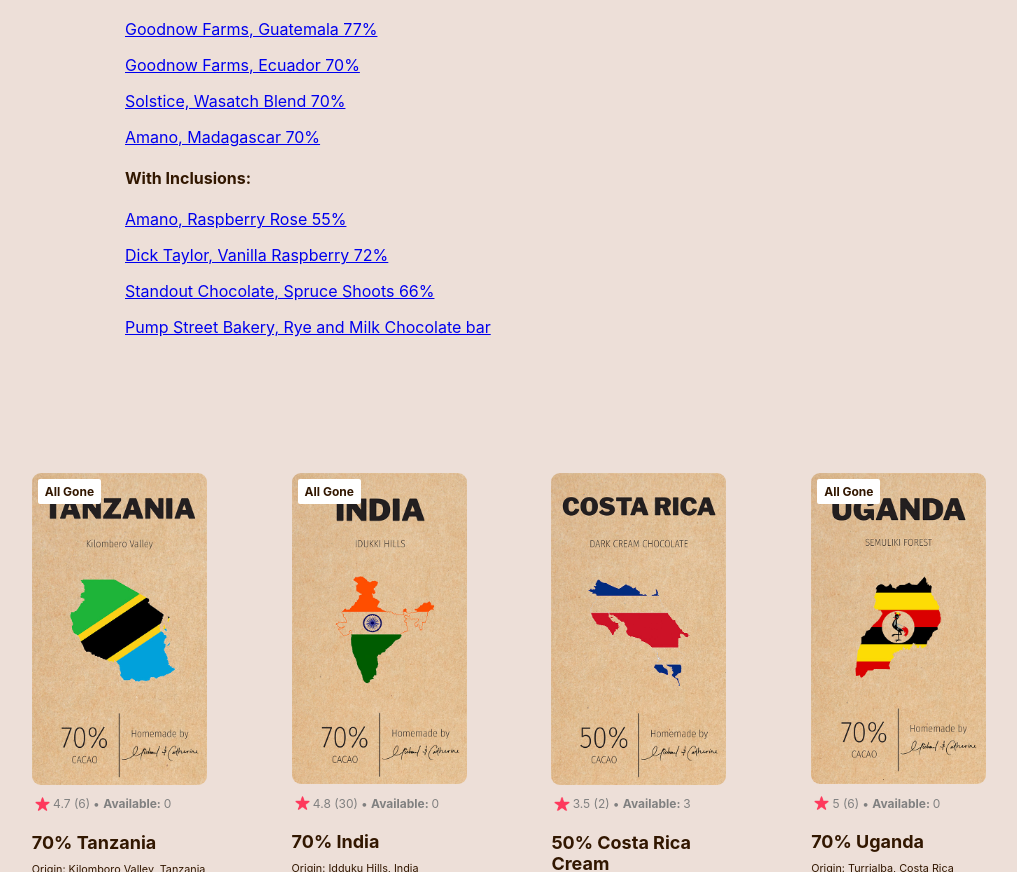
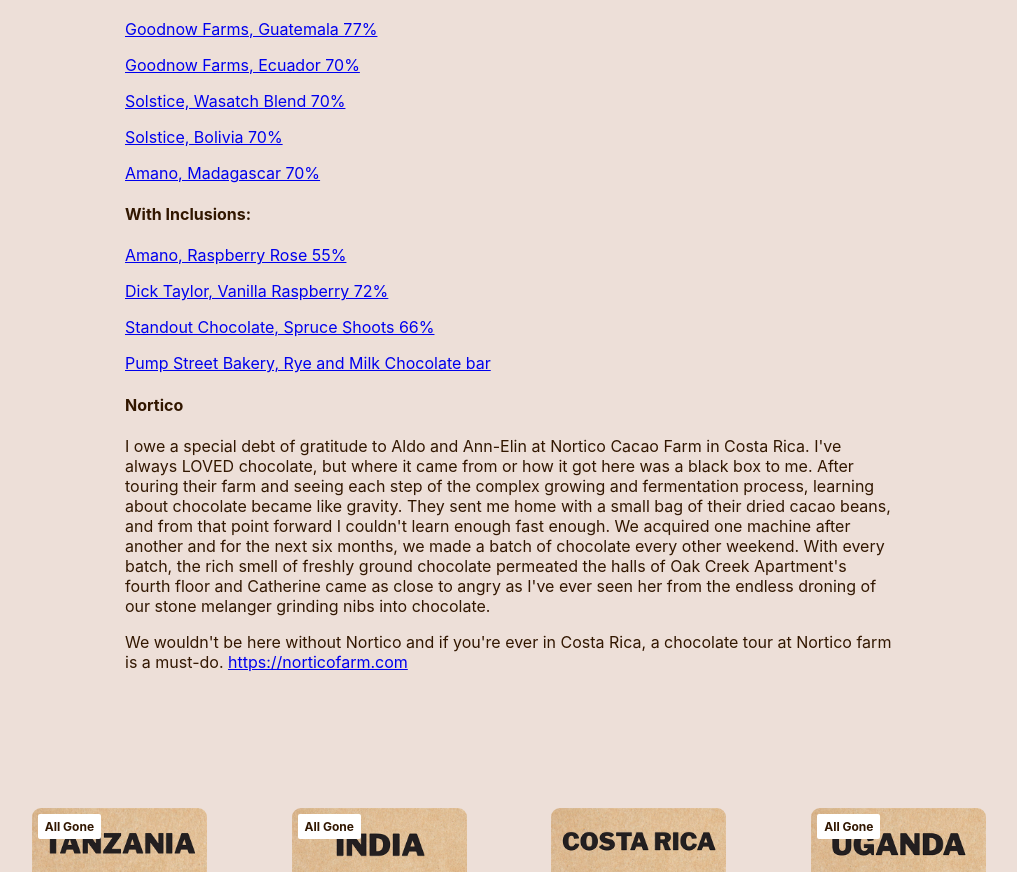
Before and after one commit to michaelpdidier/chocolate-website, a React (Vite) app: page /store in a window 1280 px wide. Shown: the part 846-1718 px from the top of the page, without its empty margins (131-1148 px from the left). Built offline with nearby package versions, Linux system fonts and the light colour scheme.

Commit message:
updated description

```diff
--- a/src/pages/Store.jsx
+++ b/src/pages/Store.jsx
@@ -23,9 +23,9 @@
                     <h1>Welcome to our Chocolate Store!</h1>
                     <p>We don't actually have a chocolate store. And, for the foreseeable future, we don't have plans to sell our chocolate like one would if they were running a business. Our chocolate-making comes from pure intrinsic love for chocolate and a heart full of gratitude for the good people in our lives with whom we can share it. </p>
                     <p>But, if you are a chocolate lover and/or you've already eaten through your stash, there are some options. Send me an email at <a href="mailto:michaelpdidier@gmail.com">michaelpdidier@gmail.com</a>, subject line: "CHOCOLATE!" and include which bars you like in the email body. If we have some on hand, we'll sell them for the cost of the ingredients, usually around $3-4. Alternatively, Tony Caputos has the world's largest craft chocolate selection, and their chocolate orders of any size ship for free! Note, there is a flat "Ice & Insulation Fee" so your chocolate doesn't melt.</p>
-                    <p>Their selection can be overwhelming, but fear not, we've eaten hundreds of dollars worth of chocolate from Caputos, and here's what we recommend:</p>
+                    <p>Their selection can be overwhelming, but fear not, we've eaten hundreds of dollars worth of chocolate from Caputos, and here's what we recommend.</p>
+                    <h3>Recommendations</h3>
                     <p>If you're looking for something like ours, check out <a href='https://caputos.com/standout/'>Standout Chocolate</a>. We source our beans from the same place, we both make two-ingredient bars, and our process is very similar. In an unscientific blind taste test, their Uganda bar was indistinguishable from ours. They make great chocolate! Thus far, we've loved everything we've tried from them. </p>
-                    <h3>Recommendations</h3>
                     <h4>Fair warning to the uninitiated: </h4>
                     <p>Craft chocolate bars retail between $9 and $15, and most bars are around 50 grams. If you're buying something we make and have on hand, don't hesitate to reach out. Our bars are around 80g and we're happy to send one home with you for $4.</p>
                     <p>If you're looking to try something new, here are a few of our favorites.</p>
@@ -33,6 +33,7 @@
                     <p><a href='https://caputos.com/product/goodnow-farms-asochivite-guatemala-77/'>Goodnow Farms, Guatemala 77%</a></p>
                     <p><a href='https://caputos.com/product/goodnow-farms-esmeraldas-ecuador-70/'>Goodnow Farms, Ecuador 70%</a></p>
                     <p><a href='https://caputos.com/product/solstice-wasatch-blend-chocolate-bar-70/'>Solstice, Wasatch Blend 70%</a></p>
+                    <p><a href='https://caputos.com/product/solstice-bolivia-chocolate-bar-70/'>Solstice, Bolivia 70%</a></p>
                     <p><a href='https://caputos.com/product/amano-madagascar-chocolate-bar/'>Amano, Madagascar 70%</a></p>
 
                     <h4>With Inclusions:</h4>
@@ -40,6 +41,10 @@
                     <p><a href='https://caputos.com/product/dick-taylor-vanilla-raspberry-72/'>Dick Taylor, Vanilla Raspberry 72%</a></p>
                     <p><a href='https://caputos.com/product/standout-chocolate-nordic-nature-spruce-shoots-66/'>Standout Chocolate, Spruce Shoots 66%</a></p>
                     <p><a href='https://caputos.com/product/pump-street-bakery-rye-and-milk-chocolate-bar/'>Pump Street Bakery, Rye and Milk Chocolate bar</a></p>
+
+                    <h4>Nortico</h4>
+                    <p>I owe a special debt of gratitude to Aldo and Ann-Elin at Nortico Cacao Farm in Costa Rica. I've always LOVED chocolate, but where it came from or how it got here was a black box to me. After touring their farm and seeing each step of the complex growing and fermentation process, learning about chocolate became like gravity. They sent me home with a small bag of their dried cacao beans, and from that point forward I couldn't learn enough fast enough. We acquired one machine after another and for the next six months, we made a batch of chocolate every other weekend. With every batch, the rich smell of freshly ground chocolate permeated the halls of Oak Creek Apartment's fourth floor and Catherine came as close to angry as I've ever seen her from the endless droning of our stone melanger grinding nibs into chocolate.</p>
+                    <p>We wouldn't be here without Nortico and if you're ever in Costa Rica, a chocolate tour at Nortico farm is a must-do. <a href='https://norticofarm.com'>https://norticofarm.com</a></p>
                 </div>
             </div>
             <section className="cards-list">
```
